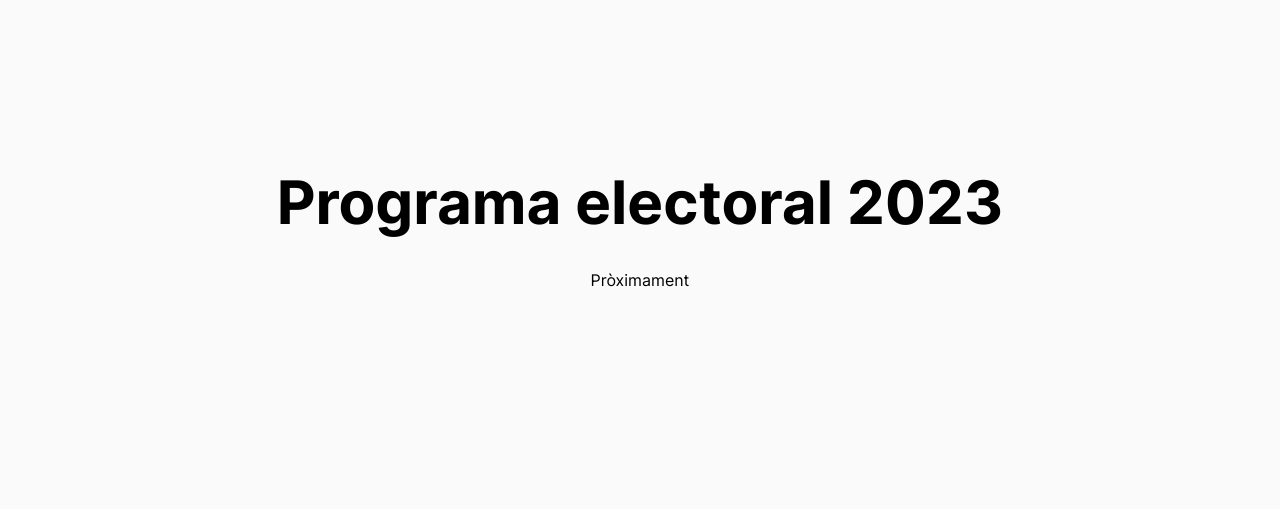
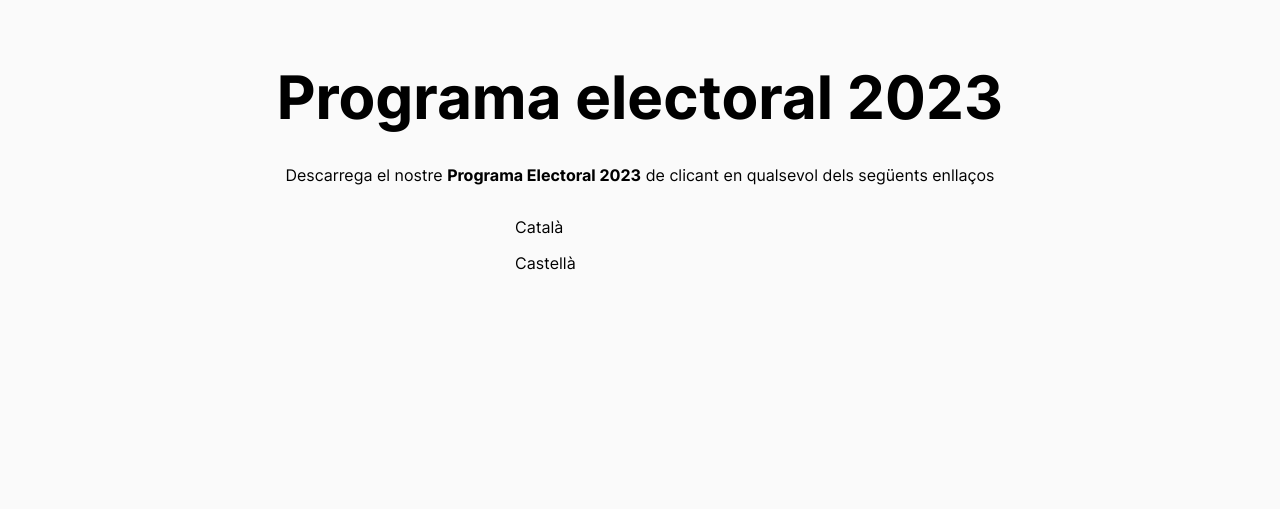
Before and after one commit to sitgesgi/sitgesgi, an Astro site: page /programa-electoral in a window 1280 px wide. Shown: the part 87-596 px from the top of the page. Built offline with nearby package versions, Linux system fonts and the light colour scheme; Astro itself is replaced by a stand-in of ours.

Commit message:
final web 4

```diff
--- a/src/pages/programa-electoral.astro
+++ b/src/pages/programa-electoral.astro
@@ -5,9 +5,24 @@ const currentYear = new Date().getFullYear();
 ---
 
 <Main>
-  <section class="col fcenter full">
+  <section class="col fcenter wfull">
     <h1>Programa electoral {currentYear}</h1>
-    <p>Pròximament</p>
+    <p>Descarrega el nostre <strong>Programa Electoral {currentYear}</strong> de clicant en qualsevol dels següents enllaços</p>
+
+    <div class="pdf col acenter wfull">
+      <a
+        role="button"
+        href="/SITGESGI_programa-electoral-2023_catala.pdf" target="_blank">Català</a
+      >
+      <a
+        role="button"
+        href="/SITGESGI_programa-electoral-2023_castellano.pdf" target="_blank">Castellà</a
+      >
+      <!-- <a
+        role="button"
+        href="/SITGESGI_programa-electoral-2023_english.pdf" target="_blank">Anglès</a
+      > -->
+    </div>
   </section>
 </Main>
 
@@ -26,4 +41,13 @@ const currentYear = new Date().getFullYear();
   p {
     text-align: center;
   }
+
+  .pdf {
+    gap: 1em;
+
+    & a {
+      max-width: 250px;
+      width: 80%;
+    }
+  }
 </style>
```
Also changed, not shown: 2 other files.
